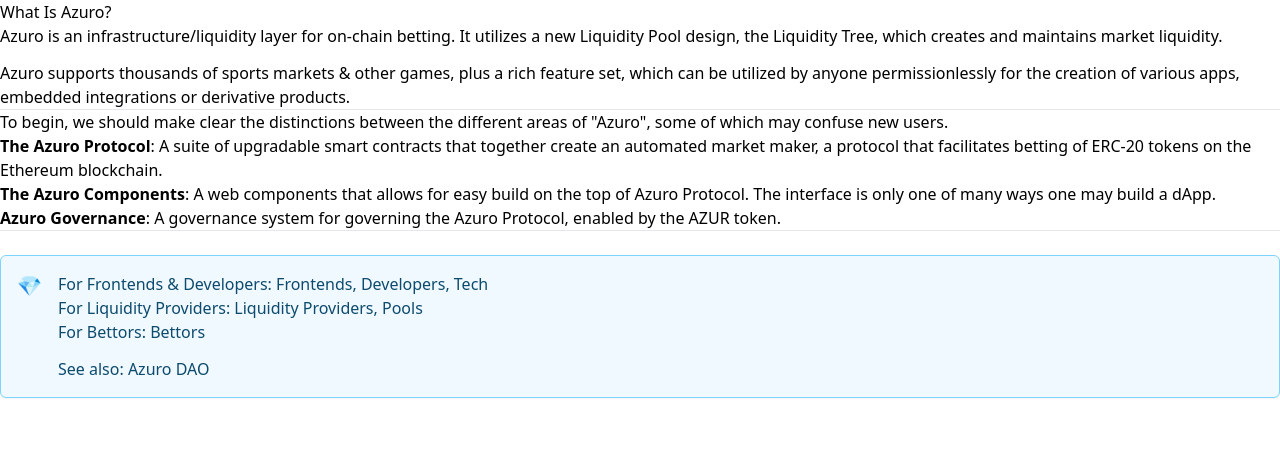
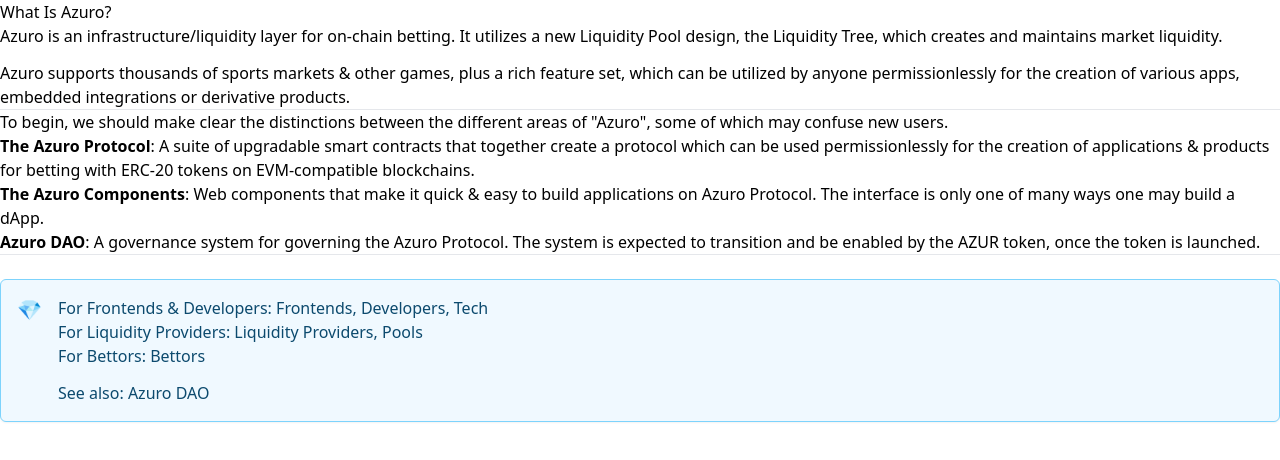
Before and after one commit to Azuro-protocol/gem-docs, a Next.js app: page /concepts/overview in a window 1280 px wide. Shown: the top 460 px of the page. Built offline with nearby package versions, Linux system fonts and the light colour scheme.

Commit message:
Update overview.mdx

```diff
--- a/pages/concepts/overview.mdx
+++ b/pages/concepts/overview.mdx
@@ -12,13 +12,11 @@ permissionlessly for the creation of various apps, embedded integrations or deri
 
 To begin, we should make clear the distinctions between the different areas of "Azuro", some of which may confuse new users.
 
-- **The Azuro Protocol**: A suite of upgradable smart contracts that together create an automated market maker, a
-protocol that facilitates betting of ERC-20 tokens on the Ethereum blockchain.
+- **The Azuro Protocol**: A suite of upgradable smart contracts that together create a protocol which can be used permissionlessly for the creation of applications & products for betting with ERC-20 tokens on EVM-compatible blockchains.
 
-- **The Azuro Components**: A web components that allows for easy build on the top of Azuro Protocol. The interface is
-only one of many ways one may build a dApp.
+- **The Azuro Components**: Web components that make it quick & easy to build applications on Azuro Protocol. The interface is only one of many ways one may build a dApp.
 
-- **Azuro Governance**: A governance system for governing the Azuro Protocol, enabled by the AZUR token.
+- **Azuro DAO**: A governance system for governing the Azuro Protocol. The system is expected to transition and be enabled by the AZUR token, once the token is launched.
 
 ---
 
```
